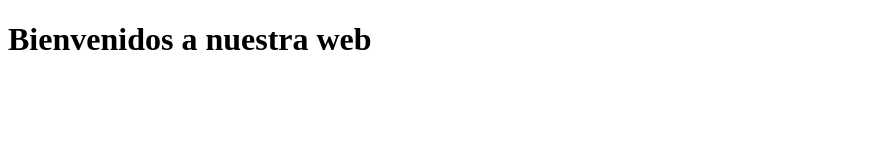
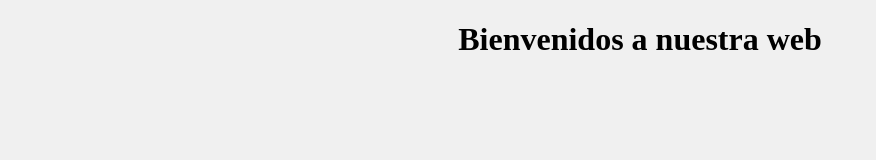
Before and after one commit to ICV-24-25/practica-githubflow-grupo-asir-1, a plain HTML site: page src/index.html in a window 1280 px wide. Shown: the whole page, without its empty margins (0-876 px from the left). Drawn offline with Linux system fonts and the light colour scheme.

Commit message:
Agregar estilos basicos a la hoja de estilo css

```diff
--- a/src/index.html
+++ b/src/index.html
@@ -3,6 +3,9 @@
 <html>
     <head>
     <title>Proyecto Web</title>
+
+    <link rel="stylesheet" href="style.css">
+
     </head>
     <body>
     <h1>Bienvenidos a nuestra web</h1>
--- /dev/null
+++ b/src/style.css
@@ -0,0 +1,4 @@
+body {
+    background-color: #f0f0f0;
+    text-align: center;
+  }
```
